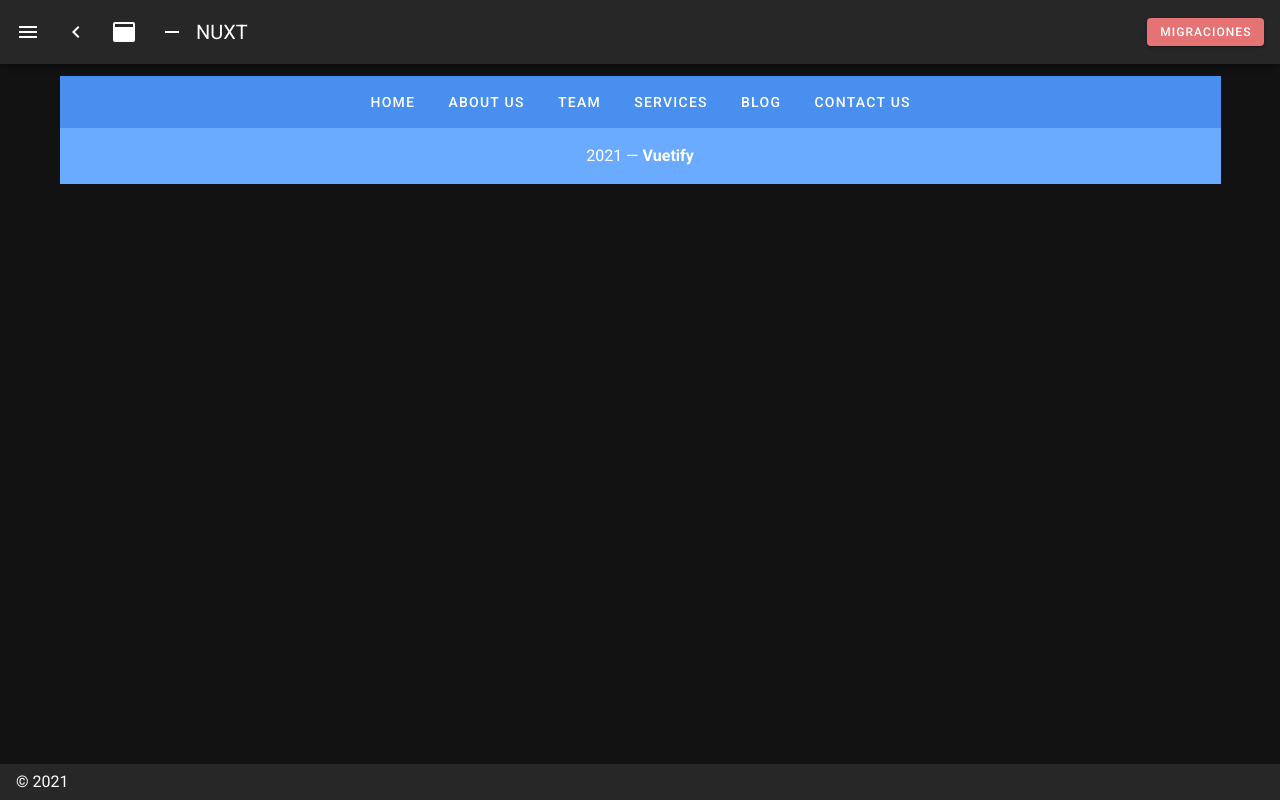
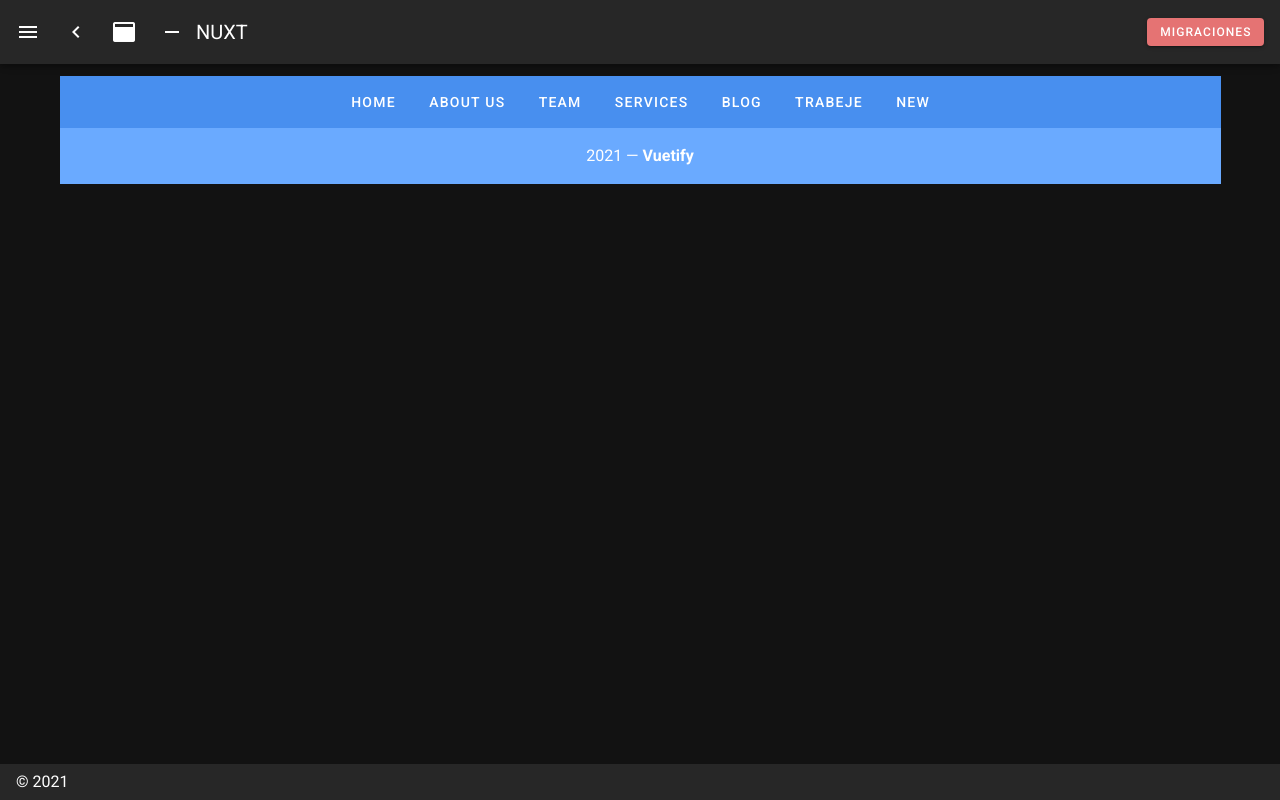
Before and after one commit to serobalino/pull-request, a Nuxt app: page /nacho in a window 1280 px wide. Built offline with nearby package versions, Linux system fonts and the light colour scheme.

Commit message:
New: menu

```diff
--- a/pages/nacho.vue
+++ b/pages/nacho.vue
@@ -39,7 +39,8 @@ export default {
       'Team',
       'Services',
       'Blog',
-      'Contact Us',
+      'Trabeje',
+      'New'
     ],
   }),
 }
```
